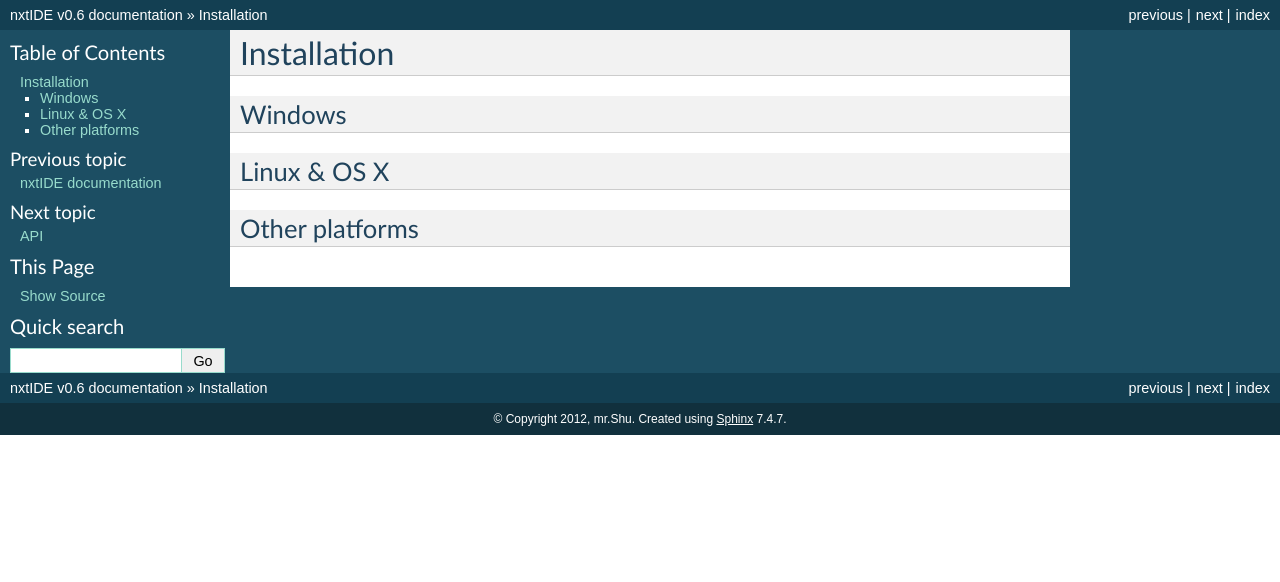
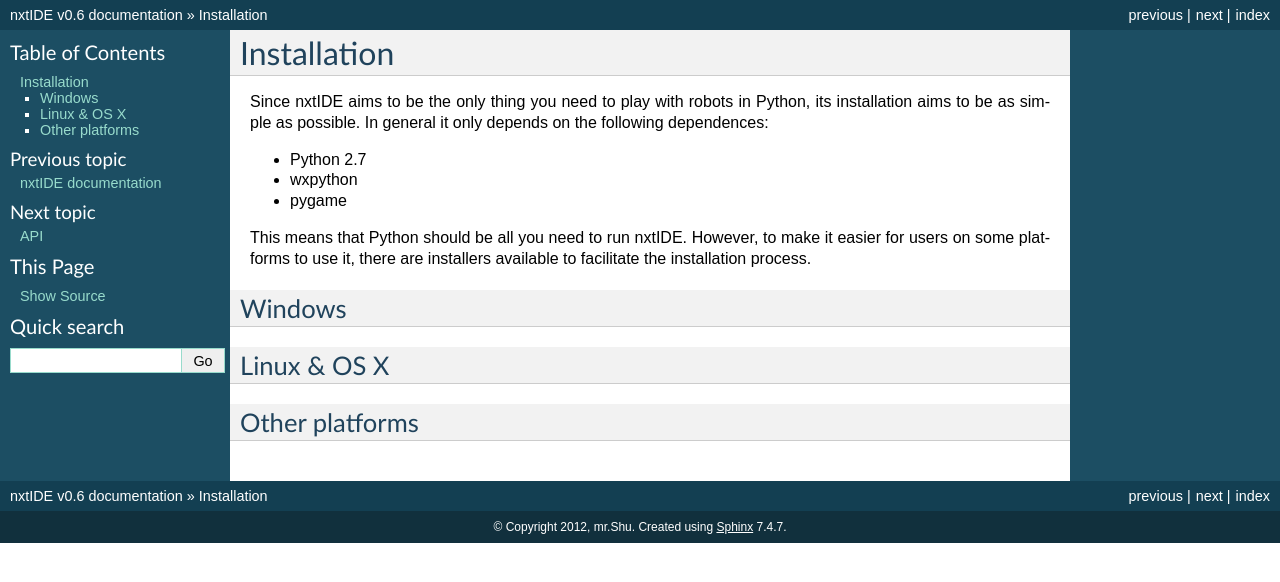
Before and after one commit to xlcteam/nxtIDE, a Sphinx documentation site: the page built from docs/source/installation.rst, in a window 1280 px wide. Shown: the top 582 px of the page. Built offline with Sphinx 7.4.7, drawn with Linux system fonts in a browser that asks for light colours.

Commit message:
install intro

```diff
--- a/docs/source/installation.rst
+++ b/docs/source/installation.rst
@@ -1,5 +1,15 @@
 Installation
 ============
+
+Since nxtIDE aims to be the only thing you need to play with robots in Python, its installation aims to be as simple as possible. In general it only depends on the following dependences:
+
+- Python 2.7
+- wxpython
+- pygame
+
+This means that Python should be all you need to run nxtIDE. However,
+to make it easier for users on some platforms to use it, there are
+installers available to facilitate the installation process.
 
 Windows
 -------
```
